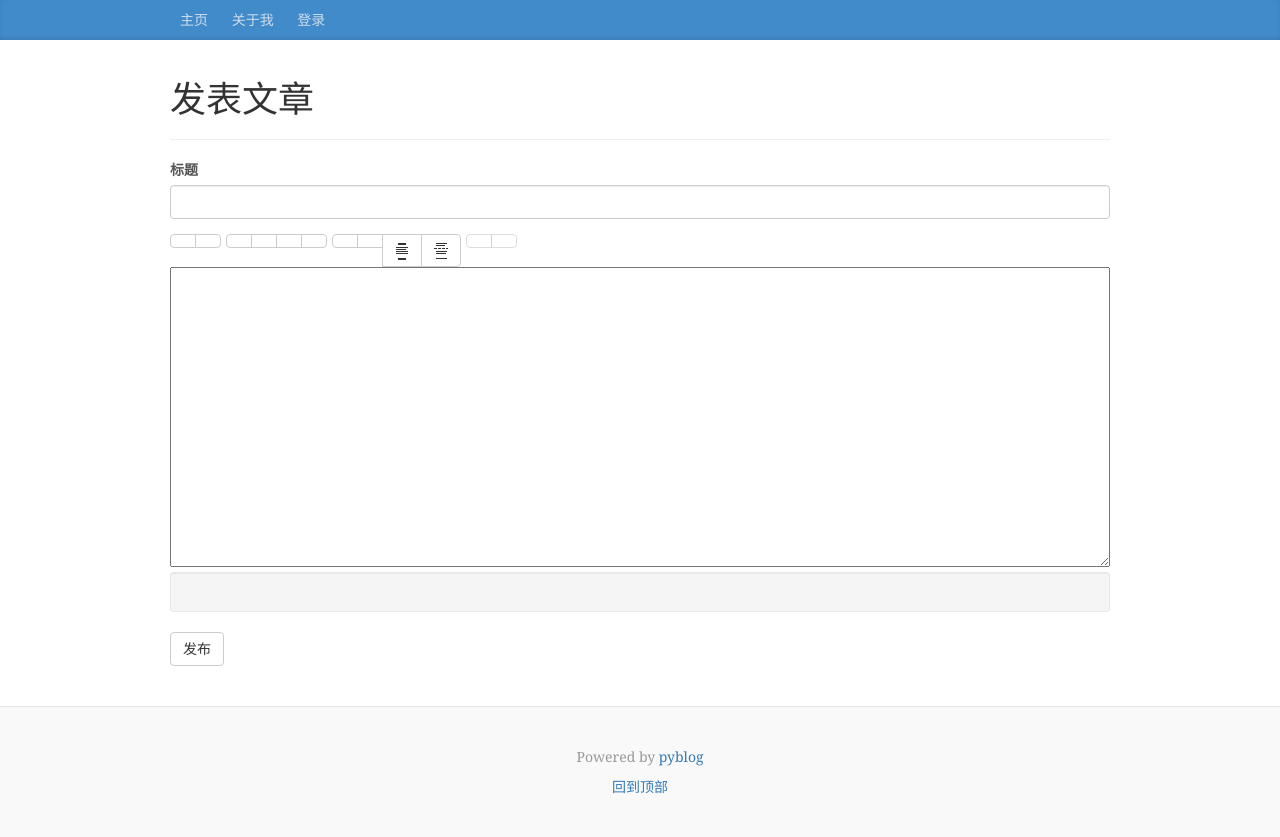
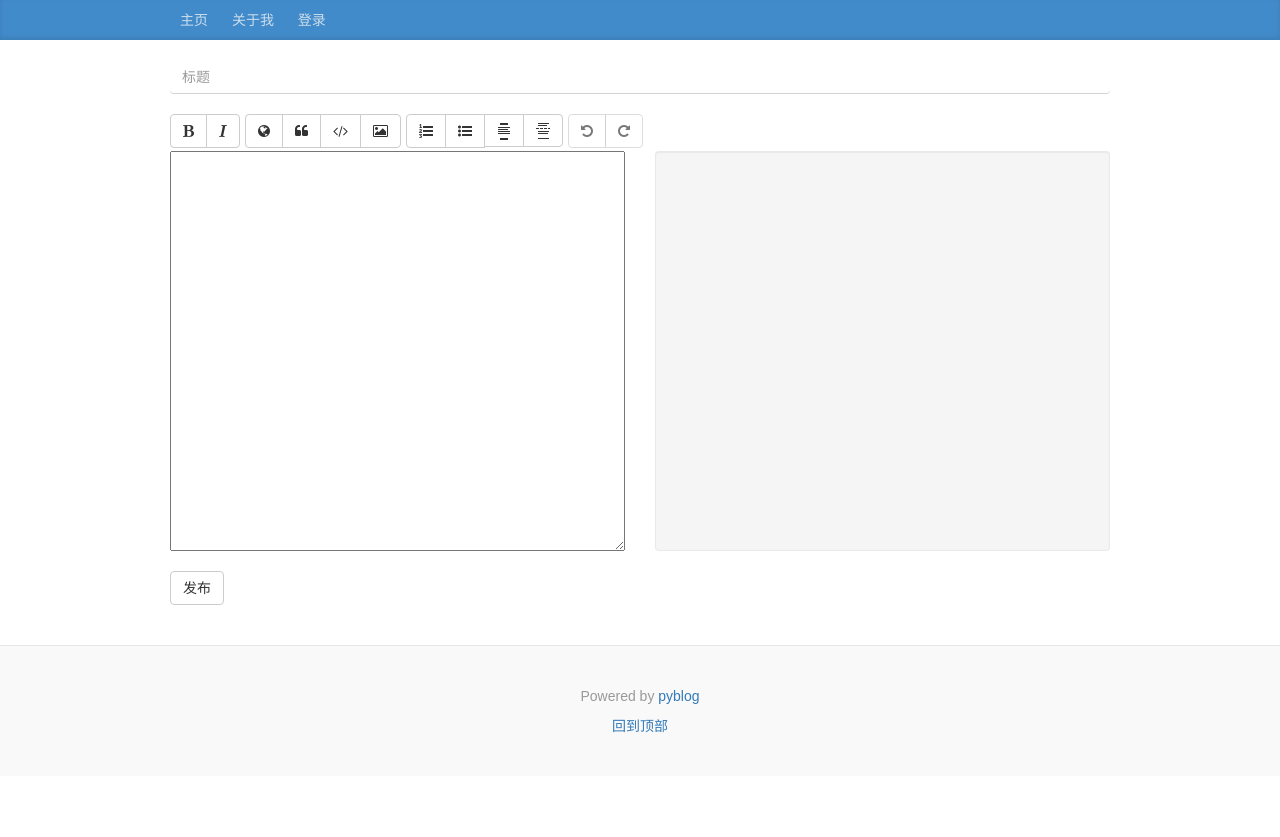
Before and after one commit to huangyemin/pyblog, a Flask app: template templates/post.html in a window 1280 px wide. After the commit the page ends 733 px from the top, so only its background shows below. Run offline with Flask 2, Linux system fonts and the light colour scheme; the template is opened without the code that fills it: values that come from a table or form of the project are taken from there, others are empty; parts of the project's set-up code (start-up, migrations or seed data) failed here and were passed over; some libraries are stand-ins or nearby versions.

Commit message:
ajust font post edit user frendly

```diff
--- a/static/css/blog.css
+++ b/static/css/blog.css
@@ -3,7 +3,7 @@
  */
 
 body {
-  font-family: Georgia, "Times New Roman", Times, serif;
+  font-family: Arial, "Microsoft YaHei", "黑体", "宋体", sans-serif;
   color: #555;
 }
 
@@ -14,7 +14,7 @@
 h5, .h5,
 h6, .h6 {
   margin-top: 0;
-  font-family: "Helvetica Neue", Helvetica, Arial, sans-serif;
+  font-family: Arial, "Microsoft YaHei", "黑体", "宋体", sans-serif;
   font-weight: normal;
   color: #333;
 }
@@ -164,3 +164,11 @@
 .blog-footer p:last-child {
   margin-bottom: 0;
 }
+
+.title-input {
+  border: 0;
+  -webkit-box-shadow: none !important;
+  -moz-box-shadow: none !important;
+  box-shadow: none !important;
+  border-bottom: 1px solid lightgray;
+}
--- a/static/markdown/Markdown.Editor.css
+++ b/static/markdown/Markdown.Editor.css
@@ -3,7 +3,7 @@
 }
 
 .wmd-input {
-    height: 300px;
+    height: 400px;
     width: 100%;
     box-sizing: border-box;
     -webkit-box-sizing: border-box;
@@ -25,6 +25,7 @@
     -moz-box-shadow: inset 0 1px 1px rgba(0, 0, 0, 0.05);
     box-shadow: inset 0 1px 1px rgba(0, 0, 0, 0.05);
     width: 100%;
+    height: 400px;
     box-sizing: border-box;
     -webkit-box-sizing: border-box;
     -moz-box-sizing: border-box;
@@ -37,7 +38,7 @@
 }
 
 .wmd-panel .btn-toolbar {
-    margin-bottom: 0;
+    margin-bottom: 3px;
     padding: 0;
     width: 100%;
 }
--- a/templates/layout.html
+++ b/templates/layout.html
@@ -14,6 +14,7 @@
 {% endblock %}
 {% block styles %}
     {{ super() }}
+    <link href="//cdn.bootcss.com/font-awesome/4.4.0/css/font-awesome.min.css" rel="stylesheet">
     <link href="{{ url_for('static', filename='css/blog.css') }}" rel="stylesheet">
 {% endblock %}
 
--- a/templates/post.html
+++ b/templates/post.html
@@ -9,18 +9,23 @@
     <link href="{{ url_for('static', filename='markdown/Markdown.Editor.css') }}" rel="stylesheet">
 {% endblock %}
 {% block pageContent %}
-    <div class="page-header">
-        <h1>发表文章</h1>
-    </div>
+    <br>
     <form method="POST" class="form" role="form">
+
         {{ form.csrf_token }}
         {{ form.html(id='html') }}
-        {{ wtf.form_field(form.title) }}
+        {{ form.title(class="form-control title-input", placeholder="标题") }}
+        <br>
         <div class="wmd-panel">
             <div id="wmd-button-bar"></div>
-            {{ form.markdown(id='wmd-input',class='wmd-input') }}
+            <div class="row">
+                <div class="col-sm-6">{{ form.markdown(id='wmd-input',class='wmd-input') }}</div>
+                <div class="col-sm-6">
+                    <div id="wmd-preview" class="wmd-panel wmd-preview"></div>
+                </div>
+            </div>
         </div>
-        <div id="wmd-preview" class="wmd-panel wmd-preview"></div>
+
         {{ wtf.form_field(form.submit) }}
     </form>
 {% endblock %}
```
